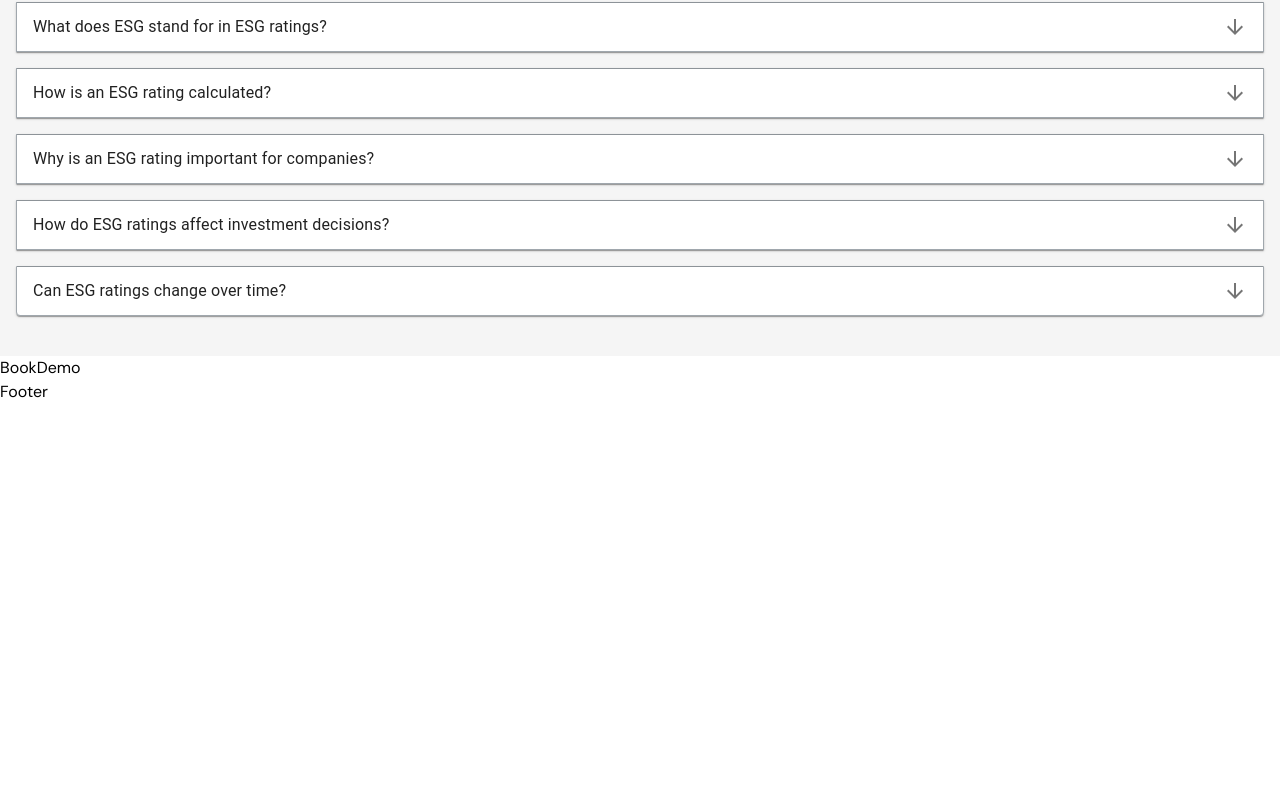
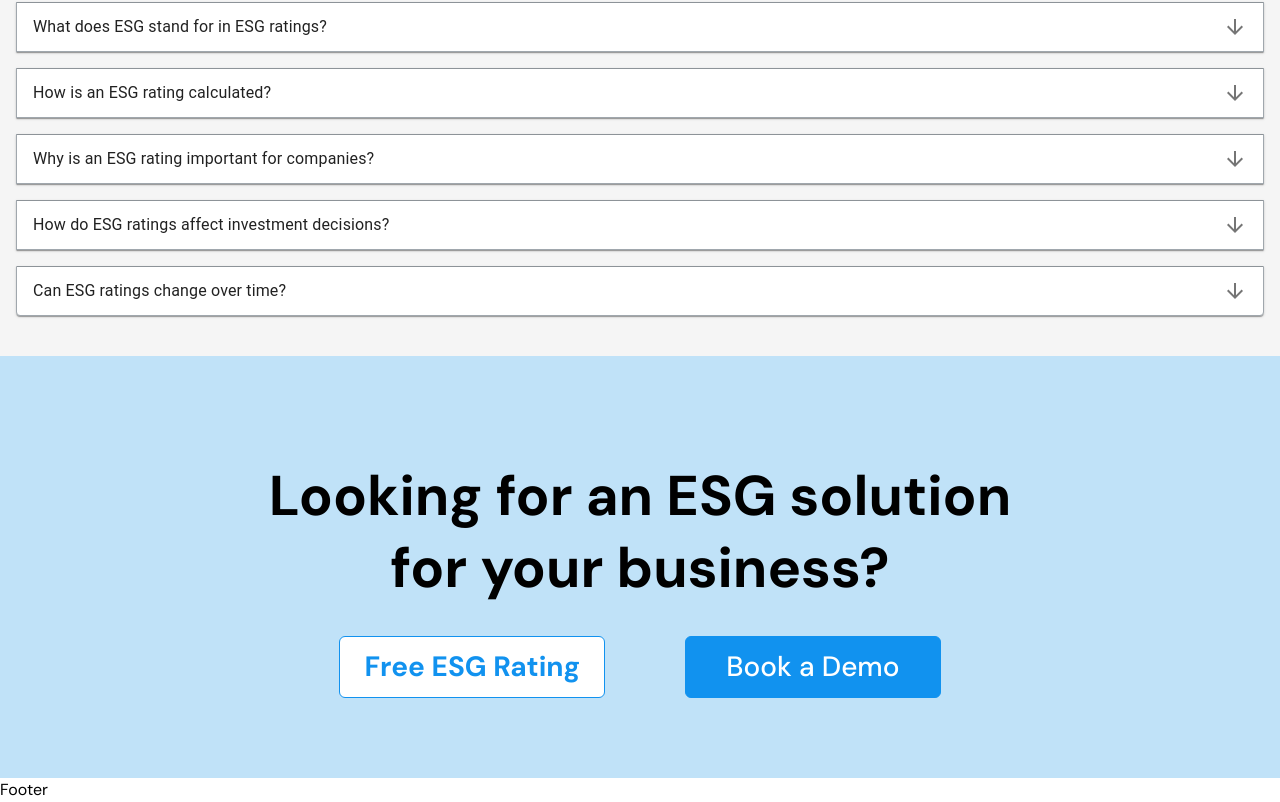
Before and after one commit to Jayjeet1013/impakter, a Next.js app: page / in a window 1280 px wide. Shown: the part 5827-6629 px from the top of the page. Before the commit the page ends 6231 px from the top, so only its background shows below. Built offline with nearby package versions, Linux system fonts and the light colour scheme.

Commit message:
done bookdemo component

```diff
--- a/src/components/home/BookDemo.tsx
+++ b/src/components/home/BookDemo.tsx
@@ -1,9 +1,23 @@
-import React from 'react'
+import React from "react";
 
 const BookDemo = () => {
   return (
-    <div>BookDemo</div>
-  )
-}
+    <div className="bg-[#C0E2F8] py-12 md:py-20 flex items-center justify-center px-4 sm:px-6 lg:px-8">
+      <div className="max-w-3xl w-full space-y-8 text-center">
+        <h2 className="mt-6 text-[24px] md:text-[56px] md:leading-[72px]  font-bold  ">
+          Looking for an ESG solution for your business?
+        </h2>
+        <div className="mt-8 space-y-4  sm:space-y-0 sm:flex sm:justify-center sm:space-x-20">
+          <button className="w-full text-[24px] hover:text-white hover:bg-[#1192EF] md:text-[28px] px-6 py-3 border-[#1192EF] border rounded-md bg-[#fff] leading-[36px] font-bold text-[#1192EF] sm:w-auto">
+            Free ESG Rating
+          </button>
+          <button className="w-full  text-[24px] md:text-[28px] hover:bg-white hover:text-[#1192EF] px-10 py-3 border-[#1192EF] border rounded-md bg-[#1192EF] leading-[36px] font-medium text-[#fff] sm:w-auto">
+            Book a Demo
+          </button>
+        </div>
+      </div>
+    </div>
+  );
+};
 
-export default BookDemo
+export default BookDemo;
```
